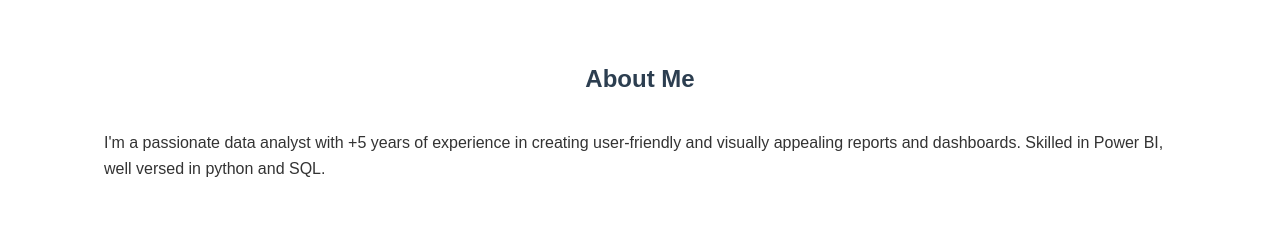
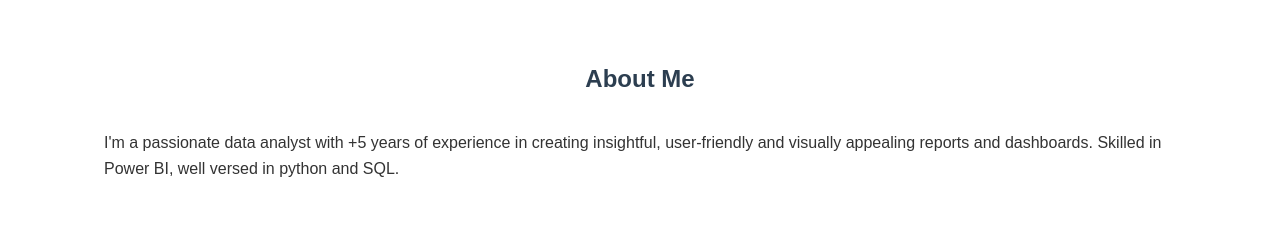
Before and after one commit to cabraham365/portfolio, a plain HTML site: page index.html in a window 1280 px wide. Shown: the part 820-1052 px from the top of the page. Drawn offline with Linux system fonts and the light colour scheme.

Commit message:
Update index.html

```diff
--- a/index.html
+++ b/index.html
@@ -32,7 +32,7 @@
     <!-- About Section -->
     <section id="about" class="section">
         <h2>About Me</h2>
-        <p>I'm a passionate data analyst with +5 years of experience in creating user-friendly and visually appealing reports and dashboards. Skilled in Power BI, well versed in python and SQL.</p>
+        <p>I'm a passionate data analyst with +5 years of experience in creating insightful, user-friendly and visually appealing reports and dashboards. Skilled in Power BI, well versed in python and SQL.</p>
     </section>
 
     <!-- Projects Section -->
```
